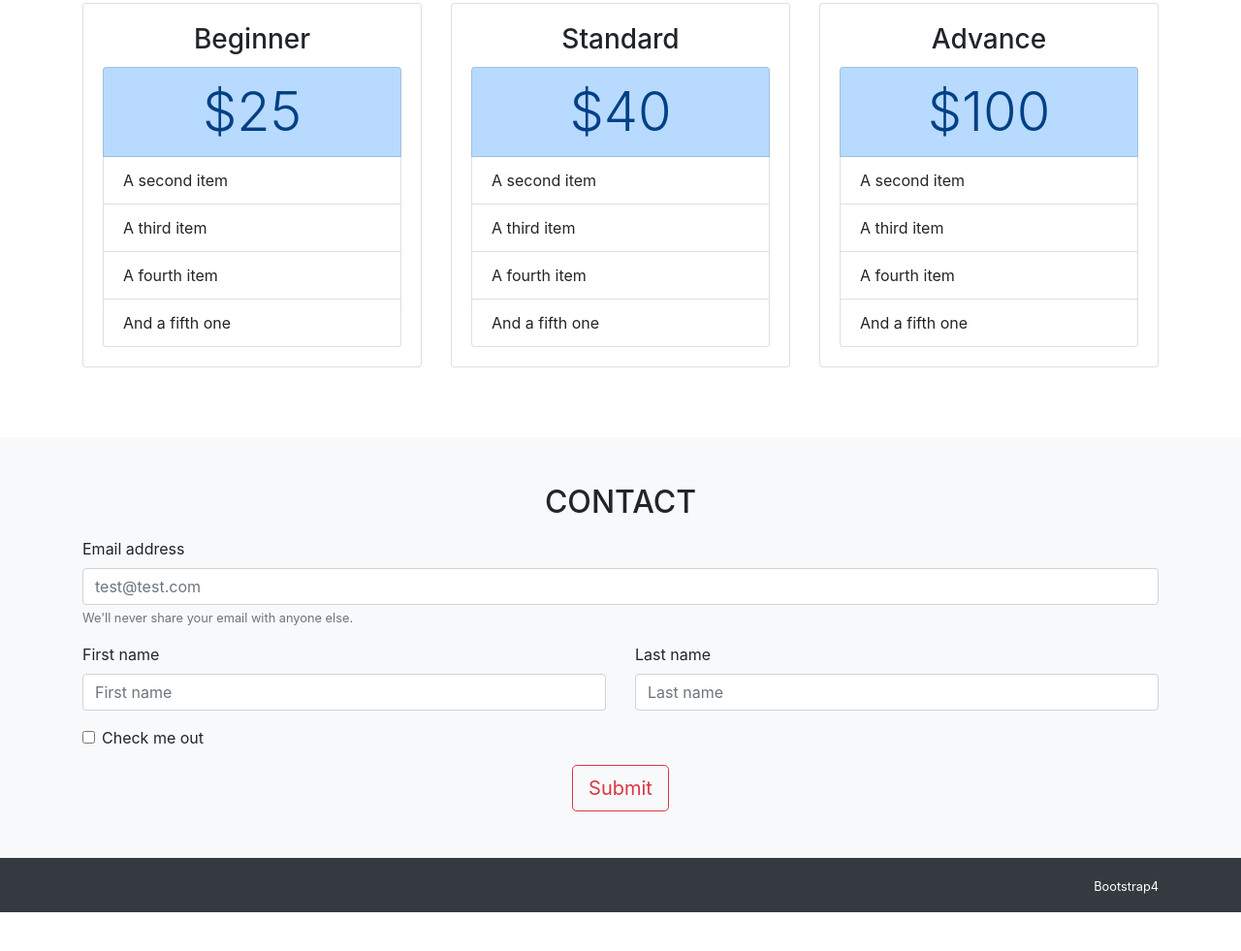
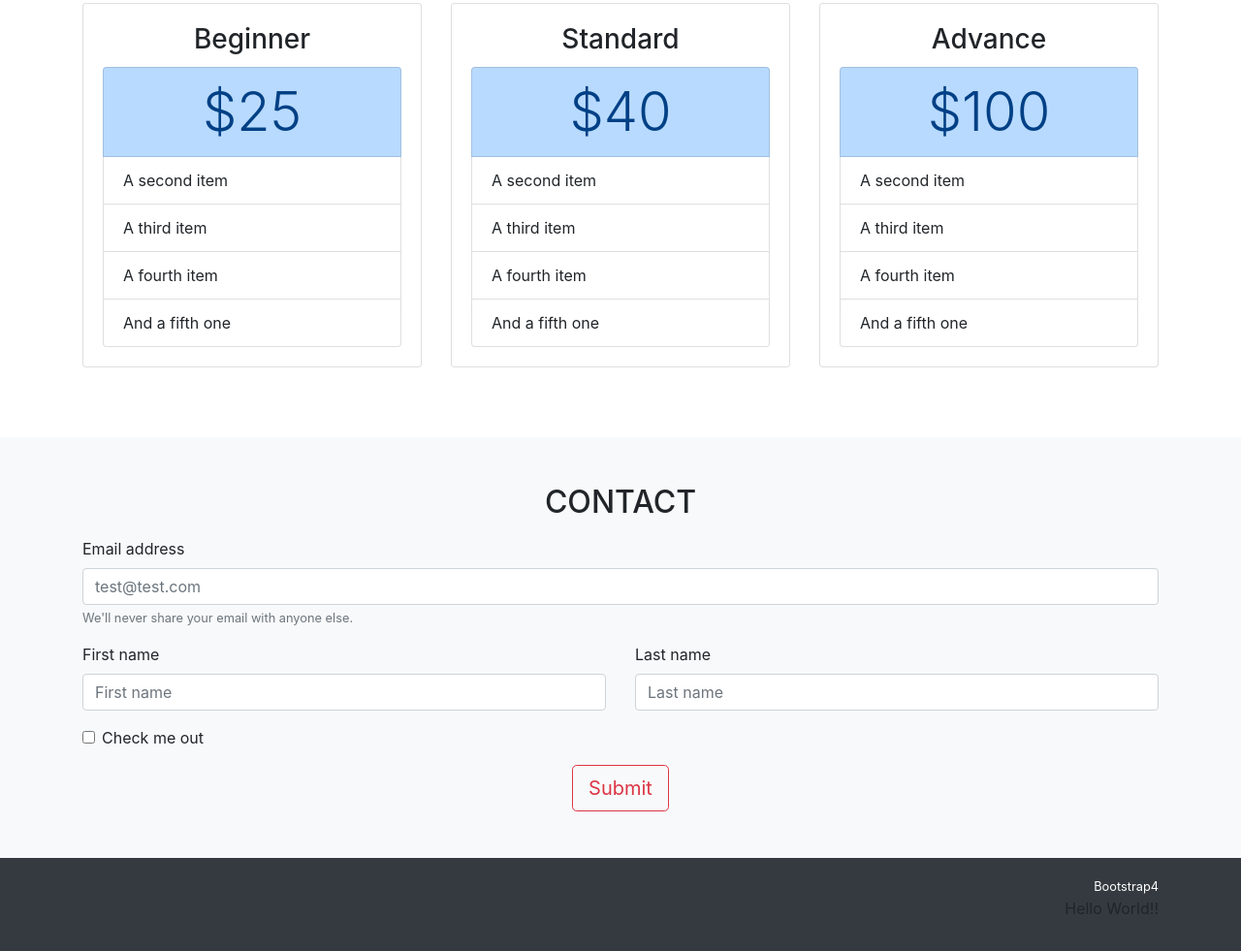
Before and after one commit to Yutarou-Sakai/git-practice, a plain HTML site: page index.html in a window 1280 px wide. Shown: the part 1711-2692 px from the top of the page at 97% size. Before the commit the page ends 2652 px from the top, so only its background shows below. Drawn offline with nearby package versions, Linux system fonts and the light colour scheme.

Commit message:
add tag:p to footer

```diff
--- a/index.html
+++ b/index.html
@@ -206,6 +206,8 @@
     <footer class="py-3 bg-dark">
         <div class="container text-right">
             <small class="text-white">Bootstrap4</small>
+            <p>Hello World!!
+            </p>
         </div>
     </footer>
 
```
